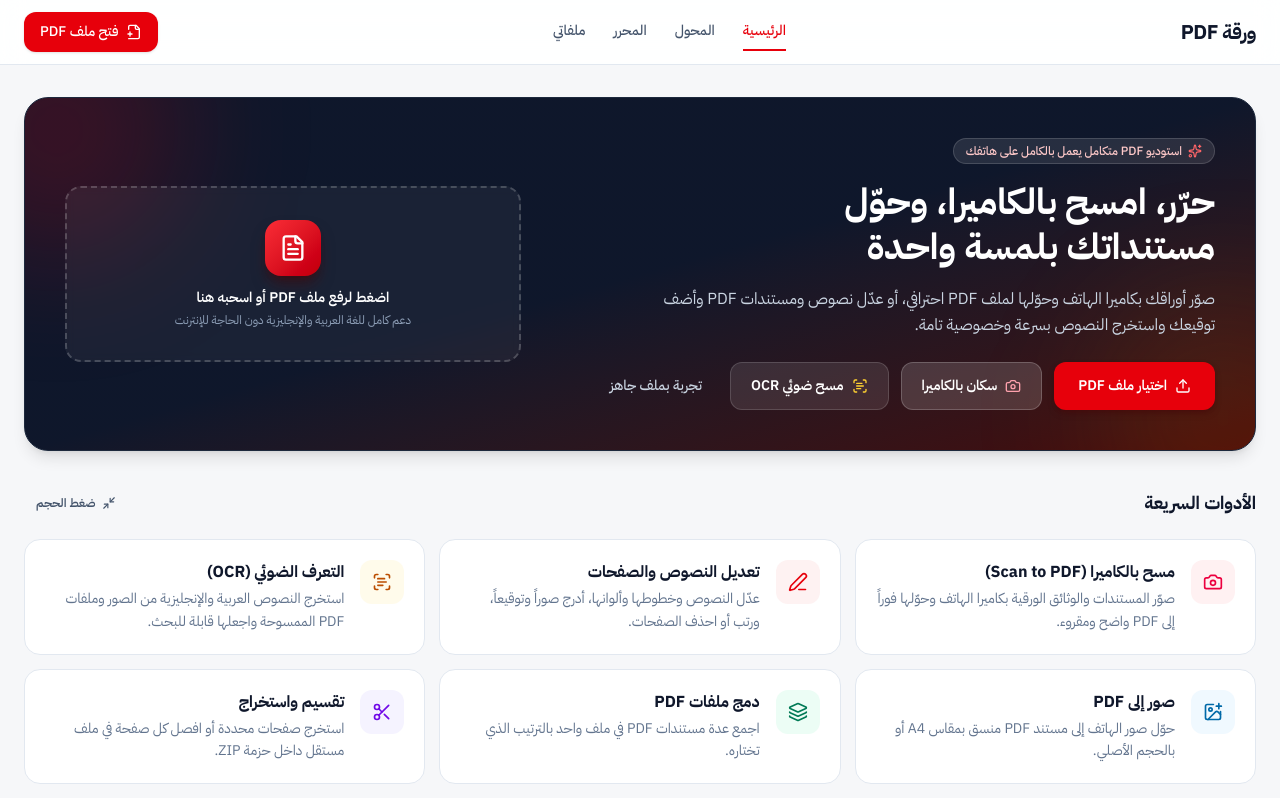
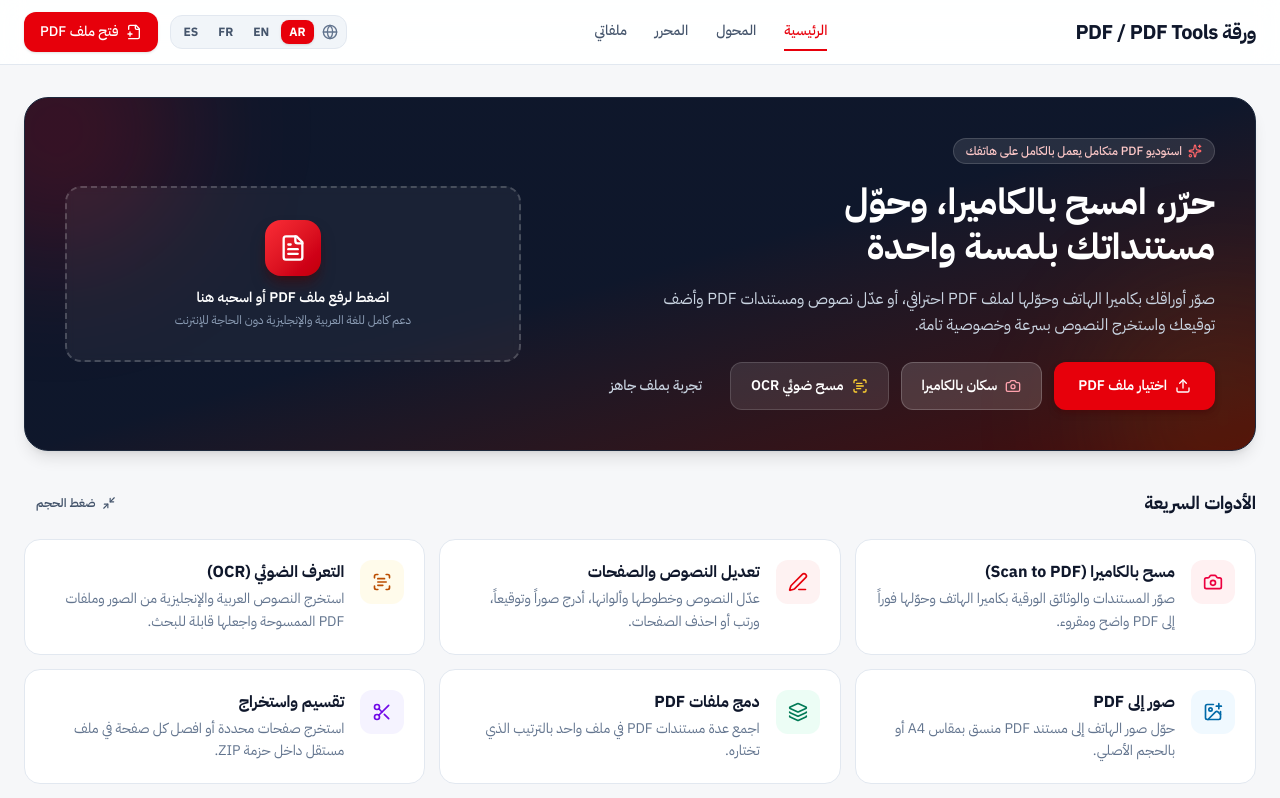
Before and after one commit to saadrime2014-2001/Maram-Pdf, a React (Vite) app: page / in a window 1280 px wide. Shown: the top 798 px of the page. Built offline with nearby package versions, Linux system fonts and the light colour scheme.

Commit message:
Update TopBar.tsx

```diff
--- a/src/components/TopBar.tsx
+++ b/src/components/TopBar.tsx
@@ -1,29 +1,43 @@
 import React from 'react';
-import { ArrowRight, FilePlus2 } from 'lucide-react';
+import { ArrowRight, FilePlus2, Globe } from 'lucide-react';
 import type { AppSection } from '../types/pdf';
 
 interface TopBarProps {
   activeSection: AppSection;
   onNavigate: (section: AppSection) => void;
   onOpenFilePicker: () => void;
+  currentLang: 'ar' | 'en' | 'fr' | 'es';
+  onLanguageChange: (lang: 'ar' | 'en' | 'fr' | 'es') => void;
   subViewTitle?: string;
   onBackFromSubView?: () => void;
 }
 
-const NAV_ITEMS: Array<{ id: AppSection; label: string }> = [
-  { id: 'home', label: 'الرئيسية' },
-  { id: 'convert', label: 'المحول' },
-  { id: 'edit', label: 'المحرر' },
-  { id: 'files', label: 'ملفاتي' },
-];
+// ترجمات عناصر التنقل للغات الأربع
+const navLabels = {
+  ar: { home: 'الرئيسية', convert: 'المحول', edit: 'المحرر', files: 'ملفاتي', openPdf: 'فتح ملف PDF', newFile: 'ملف جديد' },
+  en: { home: 'Home', convert: 'Converter', edit: 'Editor', files: 'My Files', openPdf: 'Open PDF', newFile: 'New File' },
+  fr: { home: 'Accueil', convert: 'Convertisseur', edit: 'Éditeur', files: 'Mes Fichiers', openPdf: 'Ouvrir PDF', newFile: 'Nouveau' },
+  es: { home: 'Inicio', convert: 'Convertidor', edit: 'Editor', files: 'Mis Archivos', openPdf: 'Abrir PDF', newFile: 'Nuevo' },
+};
 
 export const TopBar: React.FC<TopBarProps> = ({
   activeSection,
   onNavigate,
   onOpenFilePicker,
+  currentLang,
+  onLanguageChange,
   subViewTitle,
   onBackFromSubView,
 }) => {
+  const t = navLabels[currentLang];
+
+  const NAV_ITEMS: Array<{ id: AppSection; label: string }> = [
+    { id: 'home', label: t.home },
+    { id: 'convert', label: t.convert },
+    { id: 'edit', label: t.edit },
+    { id: 'files', label: t.files },
+  ];
+
   return (
     <header className="sticky top-0 z-30 bg-white/90 backdrop-blur-md border-b border-slate-200 pt-safe">
       {/* Desktop 3-Zone Top Bar */}
@@ -33,7 +47,7 @@ export const TopBar: React.FC<TopBarProps> = ({
           onClick={() => onNavigate('home')}
           className="text-xl font-bold tracking-tight text-slate-900 whitespace-nowrap shrink-0 cursor-pointer focus-visible:outline-2 focus-visible:outline-red-600 rounded"
         >
-          ورقة PDF
+          ورقة PDF / PDF Tools
         </button>
 
         <nav className="flex items-center gap-7" aria-label="التنقل الرئيسي">
@@ -56,18 +70,37 @@ export const TopBar: React.FC<TopBarProps> = ({
           })}
         </nav>
 
+        <div className="flex items-center gap-3">
+          {/* محدد اللغة */}
+          <div className="flex items-center gap-1 bg-slate-100 p-1 rounded-xl border border-slate-200">
+            <Globe className="w-4 h-4 text-slate-500 mx-1" />
+            {(['ar', 'en', 'fr', 'es'] as const).map((l) => (
+              <button
+                key={l}
+                type="button"
+                onClick={() => onLanguageChange(l)}
+                className={`px-2 py-1 text-xs font-bold rounded-lg uppercase transition-colors ${
+                  currentLang === l ? 'bg-red-600 text-white shadow-sm' : 'text-slate-600 hover:text-slate-900'
+                }`}
+              >
+                {l}
+              </button>
+            ))}
+          </div>
+
           <button
             type="button"
             onClick={onOpenFilePicker}
             className="min-h-[40px] px-4 py-2 rounded-xl bg-red-600 text-white text-sm font-medium hover:bg-red-700 active:scale-[0.98] transition-all whitespace-nowrap shrink-0 flex items-center gap-2 cursor-pointer shadow-sm"
           >
             <FilePlus2 className="w-4 h-4" />
-          <span>فتح ملف PDF</span>
+            <span>{t.openPdf}</span>
           </button>
+        </div>
       </div>
 
       {/* Mobile Compact App Bar (52px) */}
-      <div className="flex md:hidden h-[52px] px-4 items-center justify-between gap-3">
+      <div className="flex md:hidden h-[52px] px-4 items-center justify-between gap-2">
         {subViewTitle && onBackFromSubView ? (
           <>
             <button
@@ -78,33 +111,46 @@ export const TopBar: React.FC<TopBarProps> = ({
             >
               <ArrowRight className="w-5 h-5" />
             </button>
-            <h1 className="text-base font-semibold text-slate-900 truncate flex-1 text-center">
+            <h1 className="text-sm font-semibold text-slate-900 truncate flex-1 text-center">
               {subViewTitle}
             </h1>
             <button
               type="button"
               onClick={onOpenFilePicker}
-              className="min-h-[44px] px-3 text-xs font-semibold text-red-600 whitespace-nowrap shrink-0 flex items-center"
+              className="min-h-[44px] px-2 text-xs font-semibold text-red-600 whitespace-nowrap shrink-0 flex items-center"
             >
-              ملف جديد
+              {t.newFile}
             </button>
           </>
         ) : (
           <>
+            <div className="flex items-center gap-2">
               <button
                 type="button"
                 onClick={() => onNavigate('home')}
-              className="text-lg font-bold tracking-tight text-slate-900 whitespace-nowrap shrink-0 min-h-[44px] flex items-center"
+                className="text-base font-bold tracking-tight text-slate-900 whitespace-nowrap shrink-0 min-h-[44px] flex items-center"
               >
                 ورقة PDF
               </button>
+              {/* محدد لغة مصغر للهاتف */}
+              <select
+                value={currentLang}
+                onChange={(e) => onLanguageChange(e.target.value as any)}
+                className="bg-slate-100 border border-slate-200 text-slate-800 text-xs font-bold rounded-lg px-1.5 py-1 focus:outline-none"
+              >
+                <option value="ar">AR</option>
+                <option value="en">EN</option>
+                <option value="fr">FR</option>
+                <option value="es">ES</option>
+              </select>
+            </div>
             <button
               type="button"
               onClick={onOpenFilePicker}
-              className="min-h-[40px] px-3.5 py-1.5 rounded-xl bg-red-600 text-white text-xs font-semibold active:scale-[0.98] transition-transform whitespace-nowrap shrink-0 flex items-center gap-1.5"
+              className="min-h-[36px] px-3 py-1 rounded-xl bg-red-600 text-white text-xs font-semibold active:scale-[0.98] transition-transform whitespace-nowrap shrink-0 flex items-center gap-1"
             >
-              <FilePlus2 className="w-4 h-4" />
-              <span>فتح ملف</span>
+              <FilePlus2 className="w-3.5 h-3.5" />
+              <span>{t.openPdf}</span>
             </button>
           </>
         )}
```
Lines whose indentation alone changed are shown as unchanged.
